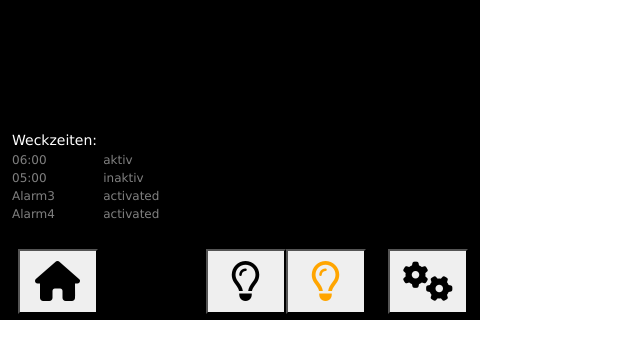
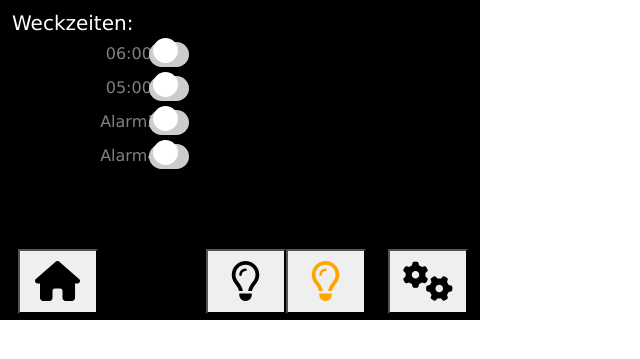
Before and after one commit to BitPhil/RaspiClock, a Flask app: page /alarms.html in a window 1280 px wide. Shown: the top 359 px of the page, without its empty margins (0-640 px from the left). Run offline with Flask 2, Linux system fonts and the light colour scheme; some libraries are stand-ins or nearby versions.

Commit message:
edited alarms page

```diff
--- a/app/static/css/alarms.css
+++ b/app/static/css/alarms.css
@@ -23,57 +23,109 @@ a {
     grid-template-rows: 2.5% 19% 19% 19% 19% 19% 2.5%;
     grid-template-areas:
         ". . . . . . ."
-        ". datetime datetime weather weather weather ."
-        ". datetime datetime weather weather weather ."
-        ". alarms alarms weather weather weather ."
-        ". alarms alarms weather weather weather ."
-        ". buttons buttons buttons buttons buttons ."
+        ". alarms alarms alarms hoursToGetUp hoursToGetUp ."
+        ". alarms alarms alarms hoursToGetUp hoursToGetUp ."
+        ". alarms alarms alarms hoursToGetUp hoursToGetUp ."
+        ". alarms alarms alarms hoursToGetUp hoursToGetUp ."
+        ". homebtn . light_offbtn light_onbtn settingsbtn ."
         ". . . . . . ."
-}
-
-.datetime{
-    grid-area: datetime;
-    justify-self: left;
-    align-self: top;
 }
 
 .alarms{
     grid-area: alarms;
-    font-size: 14px;
+    font-size: 20px;
     align-self: top;
     cursor: pointer;
 }
 
 .alarm{
     display:grid;
-    grid-template-columns: 50% 20%;
-    font-size: 12px;
+    grid-template-columns: 50% 50%;
+    font-size: 16px;
     color: grey;
-}
-
-.weather{
-    grid-area: weather;
-    justify-self: right;
-    align-self: top;
+    justify-self: center;
+    margin: 4px;
 }
 
 .home{
-    grid-area: buttons;
+    grid-area: homebtn;
+    justify-self: center;
+    align-self: center;
+    cursor: pointer;
+}
+
+.light_on{
+    grid-area: light_onbtn;
     justify-self: left;
     align-self: center;
     cursor: pointer;
 }
 
-.light{
-    grid-area: buttons;
-    justify-self: center;
+.light_off{
+    grid-area: light_offbtn;
+    justify-self: right;
     align-self: center;
     cursor: pointer;
 }
 
 .settings{
-    grid-area: buttons;
+    grid-area: settingsbtn;
     justify-self: right;
     align-self: center;
     cursor: pointer;
 }
+
+.switch {
+    position: relative;
+    display: inline-block;
+    width: 40px;
+    height: 25px;
+}
+
+.switch input {
+    opacity: 0;
+    width: 0;
+    height: 0;
+}
+
+.slider {
+    position: absolute;
+    cursor: pointer;
+    top: 0;
+    left: 0;
+    right: 0;
+    bottom: 0;
+    background-color: #ccc;
+    -webkit-transition: .4s;
+    transition: .4s;
+}
+
+.slider:before {
+    position: absolute;
+    content: "";
+    height: 25px;
+    width: 25px;
+    left: 4px;
+    bottom: 4px;
+    background-color: white;
+    -webkit-transition: .4s;
+    transition: .4s;
+}
+
+input:checked + .slider {
+  background-color: #2196F3;
+}
+
+input:checked + .slider:before {
+  -webkit-transform: translateX(16px);
+  -ms-transform: translateX(16px);
+  transform: translateX(16px);
+}
+
+.slider.round {
+  border-radius: 25px;
+}
+
+.slider.round:before {
+  border-radius: 50%;
+}
--- a/app/templates/alarms.html
+++ b/app/templates/alarms.html
@@ -1,4 +1,8 @@
 {% extends "base_template.html" %}
+
+{% block head_expansion %}
+<link rel="stylesheet" href="../static/css/alarms.css" />
+{% endblock %}
 
 {% block content %}
 
@@ -6,19 +10,34 @@
     Weckzeiten:
   <div class="alarm">
     <div id="alarmtime_1">06:00</div>
-    <div id="status_1">aktiv</div>
+    <label class="switch">
+      <input type="checkbox" onclick="checkbox(this)"/>
+      <span class="slider round"></span>
+    </label>
   </div>
+
   <div class="alarm">
     <div id="alarmtime_2">05:00</div>
-    <div id="status_2">inaktiv</div>
+    <label class="switch">
+        <input type="checkbox" onclick="checkbox(this)"/>
+        <span class="slider round"></span>
+      </label>
   </div>
+
   <div class="alarm">
     <div id="alarmtime_3">Alarm3</div>
-    <div id="status_3">activated</div>
+    <label class="switch">
+        <input type="checkbox" onclick="checkbox(this)"/>
+        <span class="slider round"></span>
+      </label>
   </div>
+
   <div class="alarm">
     <div id="alarmtime_4">Alarm4</div>
-    <div id="status_4">activated</div>
+    <div class="switch">
+        <input type="checkbox" onclick="checkbox(this)"/>
+        <span class="slider round"></span>
+    </div>
   </div>
 </div>
 
--- a/app/templates/base_template.html
+++ b/app/templates/base_template.html
@@ -10,7 +10,7 @@
     <!-- Bootstrap CSS -->
     <link rel="stylesheet" href="https://stackpath.bootstrapcdn.com/bootstrap/4.3.1/css/bootstrap.min.css" integrity="sha384-ggOyR0iXCbMQv3Xipma34MD+dH/1fQ784/j6cY/iJTQUOhcWr7x9JvoRxT2MZw1T" crossorigin="anonymous">
     <!-- Custom CSS -->
-    <link rel="stylesheet" href="../static/css/index.css" />
+    <!-- <link rel="stylesheet" href="../static/css/base.css" /> -->
     {% block head_expansion %}{% endblock %}
   </head>
 
--- a/app/templates/home.html
+++ b/app/templates/home.html
@@ -1,6 +1,7 @@
 {% extends "base_template.html" %}
 
 {% block head_expansion %}
+<link rel="stylesheet" href="../static/css/index.css" />
 <link rel="stylesheet" href="http://s.bookcdn.com//css/cl/bw-cl-150x100t.css" />
 {% endblock %}
 
--- a/app/templates/settings.html
+++ b/app/templates/settings.html
@@ -1,4 +1,8 @@
 {% extends "base_template.html" %}
+
+{% block head_expansion %}
+<link rel="stylesheet" href="../static/css/settings.css" />
+{% endblock %}
 
 {% block content %}
 {% endblock %}
```
